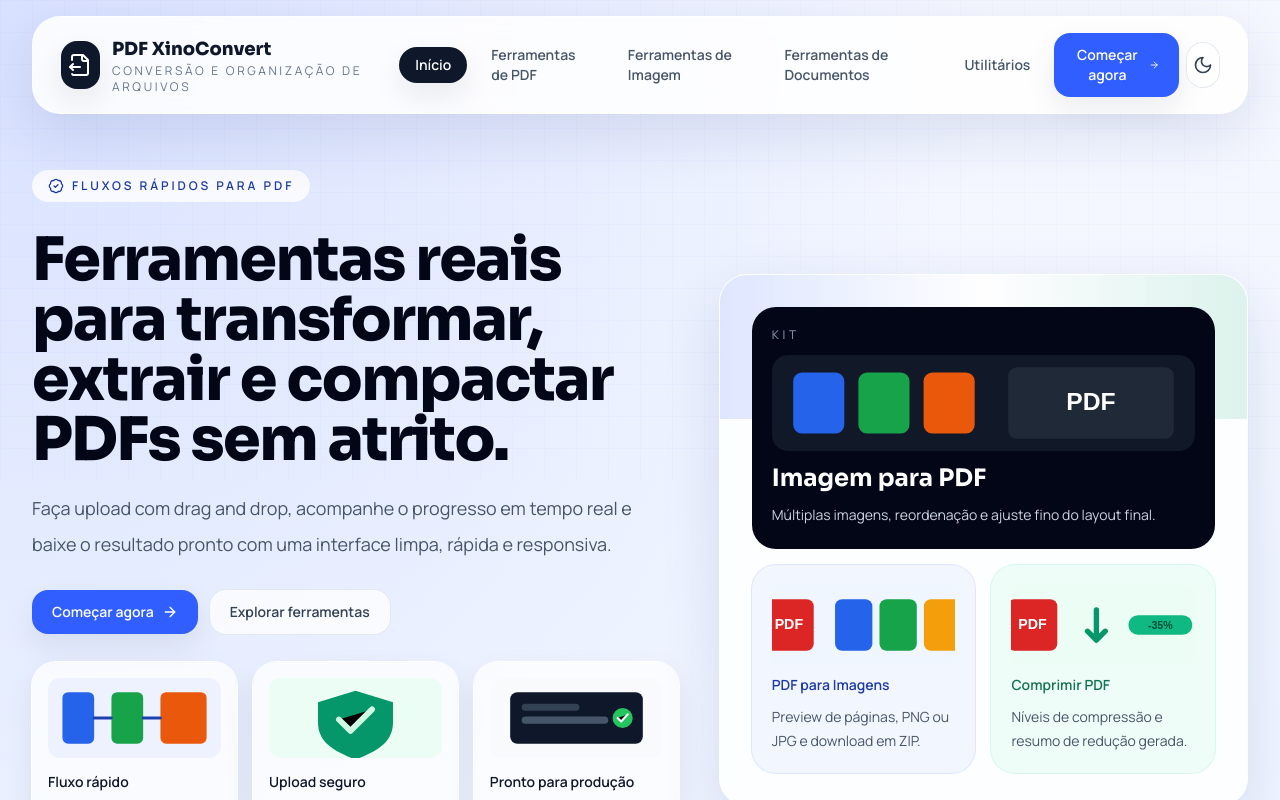
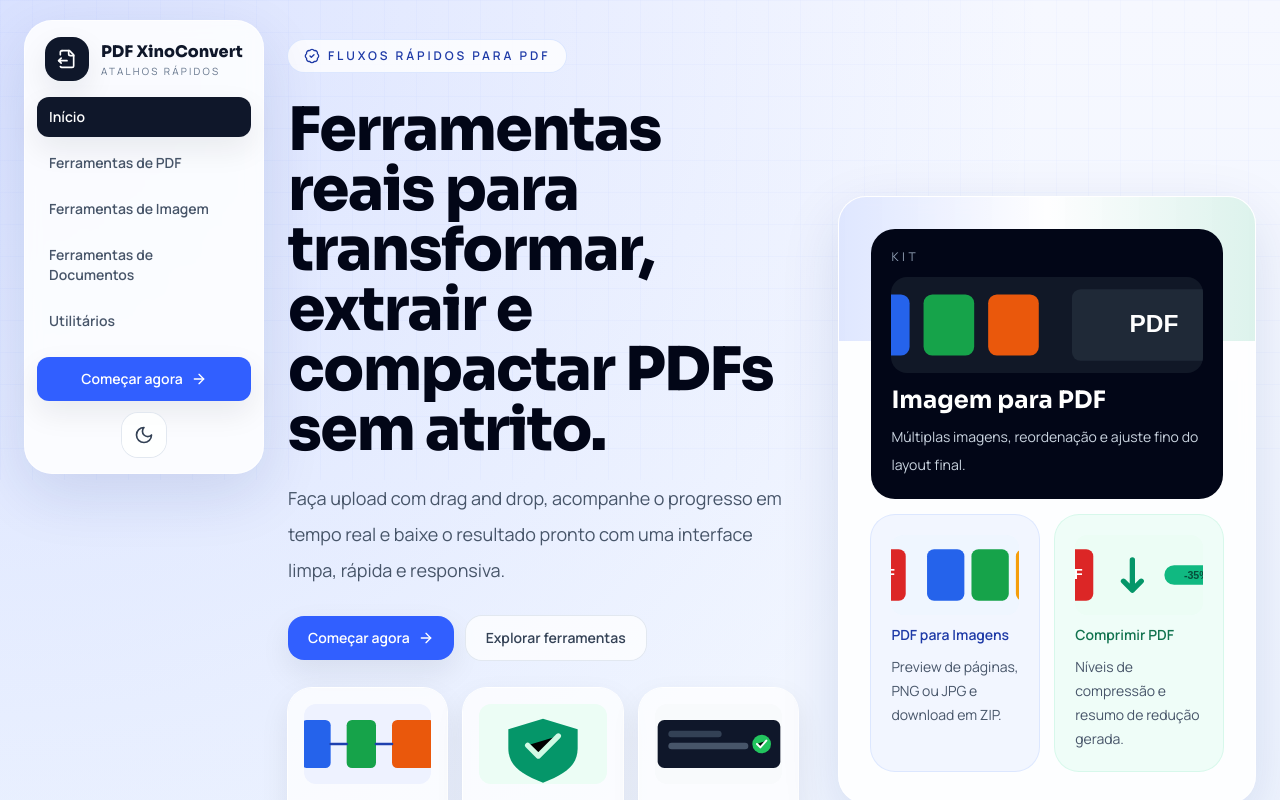
Before and after one commit to HelioASjunior/pdf-xino-convert, a React (Vite) app in the folder frontend/: page / in a window 1280 px wide. Shown: the top 800 px of the page. Built offline with nearby package versions, Linux system fonts and the light colour scheme.

Commit message:
corrigindo ferramentas pdf

```diff
--- a/frontend/src/App.jsx
+++ b/frontend/src/App.jsx
@@ -29,9 +29,12 @@ function App() {
       <ToastProvider>
         <div className="relative min-h-screen overflow-hidden">
           <div className="pointer-events-none absolute inset-x-0 top-0 h-[480px] grid-pattern opacity-40" />
-          <div className="relative mx-auto flex min-h-screen w-full max-w-7xl flex-col px-4 sm:px-6 lg:px-8">
+          <div className="relative w-full px-3 sm:px-5 lg:px-6">
+            <div className="lg:grid lg:min-h-screen lg:grid-cols-[240px_minmax(0,1fr)] lg:gap-6 lg:py-5">
               <Header navigation={navigation} />
-            <main className="flex-1 py-10 md:py-14">
+
+              <div className="flex min-h-screen flex-col lg:min-h-0">
+                <main className="flex-1 py-8 md:py-10 lg:py-5">
                   <Suspense fallback={<RouteFallback />}>
                     <Routes>
                       <Route path="/" element={<HomePage />} />
@@ -49,6 +52,8 @@ function App() {
                 <Footer />
               </div>
             </div>
+          </div>
+        </div>
       </ToastProvider>
     </ThemeProvider>
   );
--- a/frontend/src/components/Header.jsx
+++ b/frontend/src/components/Header.jsx
@@ -8,7 +8,8 @@ function Header({ navigation }) {
   const [open, setOpen] = useState(false);
 
   return (
-    <header className="sticky top-0 z-40 pt-4">
+    <>
+      <header className="sticky top-0 z-40 pt-4 lg:hidden">
         <div className="glass-panel flex items-center justify-between gap-4 px-5 py-4 md:px-7">
           <Link to="/" className="flex items-center gap-3">
             <div className="flex h-12 w-12 items-center justify-center rounded-2xl bg-slate-900 text-white shadow-soft dark:bg-slate-700">
@@ -20,7 +21,18 @@ function Header({ navigation }) {
             </div>
           </Link>
 
-        <nav className="hidden items-center gap-2 md:flex">
+          <div className="flex items-center gap-2 md:hidden">
+            <ThemeToggle />
+            <button
+              type="button"
+              className="inline-flex rounded-2xl bg-slate-900 p-3 text-white dark:bg-slate-700"
+              onClick={() => setOpen((current) => !current)}
+            >
+              {open ? <X className="h-5 w-5" /> : <Menu className="h-5 w-5" />}
+            </button>
+          </div>
+
+          <nav className="hidden items-center gap-2 md:flex lg:hidden">
             {navigation.map((item) => (
               <NavLink
                 key={item.href}
@@ -44,17 +56,6 @@ function Header({ navigation }) {
             </Link>
             <ThemeToggle />
           </nav>
-
-        <div className="flex items-center gap-2 md:hidden">
-          <ThemeToggle />
-          <button
-            type="button"
-            className="inline-flex rounded-2xl bg-slate-900 p-3 text-white dark:bg-slate-700"
-            onClick={() => setOpen((current) => !current)}
-          >
-            {open ? <X className="h-5 w-5" /> : <Menu className="h-5 w-5" />}
-          </button>
-        </div>
         </div>
 
         {open ? (
@@ -84,6 +85,51 @@ function Header({ navigation }) {
           </div>
         ) : null}
       </header>
+
+      <aside className="sticky top-5 hidden self-start lg:block">
+        <div className="glass-panel flex w-full flex-col px-3 py-4">
+          <Link to="/" className="flex items-center gap-3 px-2 pb-4">
+            <div className="flex h-11 w-11 items-center justify-center rounded-2xl bg-slate-900 text-white shadow-soft dark:bg-slate-700">
+              <FileOutput className="h-5 w-5" />
+            </div>
+            <div>
+              <p className="font-display text-base font-extrabold text-slate-900 dark:text-slate-50">PDF XinoConvert</p>
+              <p className="text-[10px] uppercase tracking-[0.22em] text-slate-500 dark:text-slate-400">Atalhos rápidos</p>
+            </div>
+          </Link>
+
+          <nav className="flex flex-col gap-1.5">
+            {navigation.map((item) => (
+              <NavLink
+                key={item.href}
+                to={item.href}
+                className={({ isActive }) =>
+                  `rounded-xl px-3 py-2.5 text-sm font-semibold leading-5 transition ${
+                    isActive
+                      ? 'bg-slate-900 text-white shadow-soft dark:bg-slate-100 dark:text-slate-900'
+                      : 'text-slate-600 hover:bg-slate-100 hover:text-slate-900 dark:text-slate-300 dark:hover:bg-slate-800 dark:hover:text-slate-100'
+                  }`
+                }
+              >
+                {item.label}
+              </NavLink>
+            ))}
+          </nav>
+
+          <div className="space-y-3 pt-4">
+            <Link to="/imagem-para-pdf">
+              <Button className="w-full gap-2 rounded-xl py-2.5 text-sm">
+                Começar agora
+                <ArrowRight className="h-4 w-4" />
+              </Button>
+            </Link>
+            <div className="flex justify-center">
+              <ThemeToggle />
+            </div>
+          </div>
+        </div>
+      </aside>
+    </>
   );
 }
 
--- a/frontend/src/index.css
+++ b/frontend/src/index.css
@@ -66,7 +66,7 @@ summary:focus-visible {
 }
 
 .section-title {
-  @apply font-display text-3xl font-extrabold tracking-tight text-slate-900 md:text-4xl;
+  @apply max-w-[22ch] font-display text-3xl font-extrabold leading-[1.08] tracking-tight text-slate-900 md:text-4xl;
 }
 
 .dark .section-title {
@@ -74,7 +74,7 @@ summary:focus-visible {
 }
 
 .section-copy {
-  @apply text-base leading-8 text-slate-600 md:text-lg;
+  @apply max-w-[68ch] text-base leading-7 text-slate-600 md:text-lg md:leading-8;
 }
 
 .dark .section-copy {
@@ -83,6 +83,10 @@ summary:focus-visible {
 
 .section-kicker {
   @apply text-sm font-semibold uppercase tracking-[0.28em] text-brand-700 dark:text-brand-400;
+}
+
+.section-intro {
+  @apply max-w-4xl space-y-3;
 }
 
 .grid-pattern {
--- a/frontend/src/pages/DocumentToolsPage.jsx
+++ b/frontend/src/pages/DocumentToolsPage.jsx
@@ -201,7 +201,7 @@ function DocumentToolsPage() {
     <div className="space-y-10">
       <section className="grid gap-6 lg:grid-cols-[1.1fr_0.9fr] lg:items-start">
         <div className="space-y-5">
-          <div className="space-y-3">
+          <div className="section-intro">
             <p className="section-kicker">Ferramentas de Documentos</p>
             <h1 className="section-title">Converta documentos de trabalho em PDF com uma entrada mais organizada por tipo de conteúdo.</h1>
             <p className="section-copy">Use esta área para transformar textos, planilhas e materiais de apresentação em arquivos PDF prontos para compartilhar com mais agilidade.</p>
--- a/frontend/src/pages/ImageToolsPage.jsx
+++ b/frontend/src/pages/ImageToolsPage.jsx
@@ -200,7 +200,7 @@ function ImageToolsPage() {
     <div className="space-y-10">
       <section className="grid gap-6 lg:grid-cols-[1.1fr_0.9fr] lg:items-start">
         <div className="space-y-5">
-          <div className="space-y-3">
+          <div className="section-intro">
             <p className="section-kicker">Ferramentas de Imagem</p>
             <h1 className="section-title">Padronize imagens com mais consistência antes de publicar, compartilhar ou arquivar.</h1>
             <p className="section-copy">Esta área reúne os principais fluxos para transformar imagens em PDF ou converter formatos em lote com uma experiência mais direta.</p>
--- a/frontend/src/pages/PdfToolsPage.jsx
+++ b/frontend/src/pages/PdfToolsPage.jsx
@@ -260,7 +260,7 @@ function PdfToolsPage() {
     <div className="space-y-10">
       <section className="grid gap-6 lg:grid-cols-[1.1fr_0.9fr] lg:items-start">
         <div className="space-y-5">
-          <div className="space-y-3">
+          <div className="section-intro">
             <p className="section-kicker">Ferramentas de PDF</p>
             <h1 className="section-title">Centralize tarefas de PDF em um fluxo mais claro, rápido e confiável.</h1>
             <p className="section-copy">Junte arquivos, separe páginas, corrija orientação e prepare versões mais enxutas do documento sem sair da mesma área de trabalho.</p>
--- a/frontend/src/pages/UtilitiesPage.jsx
+++ b/frontend/src/pages/UtilitiesPage.jsx
@@ -176,7 +176,7 @@ function UtilitiesPage() {
     <div className="space-y-10">
       <section className="grid gap-6 lg:grid-cols-[1.1fr_0.9fr] lg:items-start">
         <div className="space-y-5">
-          <div className="space-y-3">
+          <div className="section-intro">
             <p className="section-kicker">Utilitários</p>
             <h1 className="section-title">Use esta central para preparar arquivos, gerar pacotes ZIP e descobrir a melhor ferramenta para cada caso.</h1>
             <p className="section-copy">A área de utilitários foi desenhada como suporte operacional: um ponto de entrada simples para organização, agrupamento e encaminhamento de arquivos.</p>
```
Also changed, not shown: 37 other files (tests, documents, lock files or other folders). Lines whose indentation alone changed are shown as unchanged.
